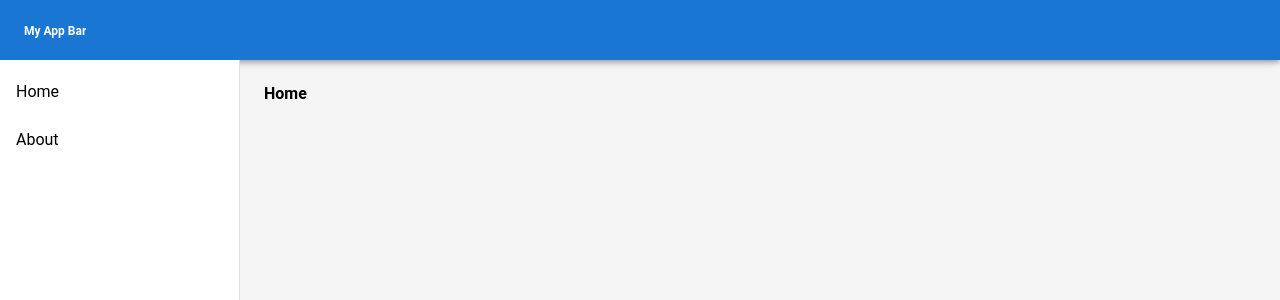
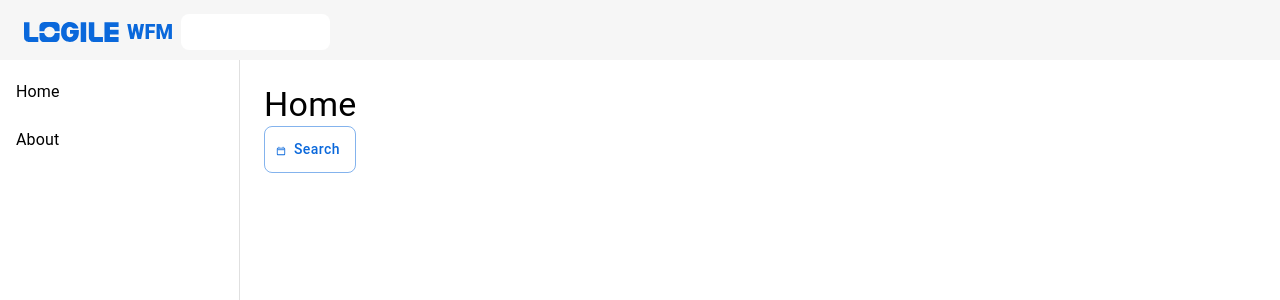
Before and after one commit to devBinay/task-template-poc, a React (Vite) app: page / in a window 1280 px wide. Shown: the top 300 px of the page. Built offline with nearby package versions, Linux system fonts and the light colour scheme.

Commit message:
[IN PROGRESS]: Dynamic Icon component

```diff
--- /dev/null
+++ b/src/assets/icons/index.ts
@@ -0,0 +1,9 @@
+export const general =  {
+    search: `<svg xmlns="http://www.w3.org/2000/svg"  viewBox="0 0 22 22" >
+  <path fill-rule="evenodd" clip-rule="evenodd" d="M18.333 9.16658H3.66634V7.33325H18.333V9.16658Z" />
+  <path fill-rule="evenodd" clip-rule="evenodd" d="M15.583 1.83325C16.0893 1.83325 16.4997 2.24366 16.4997 2.74992V3.66659C16.4997 4.17285 16.0893 4.58325 15.583 4.58325C15.0767 4.58325 14.6663 4.17285 14.6663 3.66659V2.74992C14.6663 2.24366 15.0767 1.83325 15.583 1.83325Z" />
+  <path fill-rule="evenodd" clip-rule="evenodd" d="M7.33301 2.74992C7.33301 2.24366 6.9226 1.83325 6.41634 1.83325C5.91008 1.83325 5.49967 2.24366 5.49967 2.74992V3.66659H4.58301C3.06422 3.66659 1.83301 4.8978 1.83301 6.41658V17.4166C1.83301 18.9354 3.06422 20.1666 4.58301 20.1666H17.4163C18.9351 20.1666 20.1663 18.9354 20.1663 17.4166V6.41658C20.1663 4.8978 18.9351 3.66659 17.4163 3.66659H7.33301V2.74992ZM7.33301 3.66659C7.33301 4.17285 6.9226 4.58325 6.41634 4.58325C5.91008 4.58325 5.49967 4.17285 5.49967 3.66659H7.33301ZM3.66634 6.41658C3.66634 5.91032 4.07675 5.49992 4.58301 5.49992H17.4163C17.9226 5.49992 18.333 5.91032 18.333 6.41658V17.4166C18.333 17.9228 17.9226 18.3333 17.4163 18.3333H4.58301C4.07675 18.3333 3.66634 17.9228 3.66634 17.4166V6.41658Z" />
+  <path d="M7.33301 3.66659H5.49967C5.49967 4.17285 5.91008 4.58325 6.41634 4.58325C6.9226 4.58325 7.33301 4.17285 7.33301 3.66659Z" />
+</svg>`,
+binay:""
+}
--- a/src/components/AppBar.tsx
+++ b/src/components/AppBar.tsx
@@ -3,24 +3,45 @@ import MuiAppBar from '@mui/material/AppBar';
 import Toolbar from '@mui/material/Toolbar';
 import Typography from '@mui/material/Typography';
 import { defaultConstants } from '../core/constants';
-
+import clientLogo from "../assets/Logile Logo.svg"
+import { Box, Stack } from '@mui/material';
+import Searchbar from './ui/Searchbar';
 interface AppBarProps {
   drawerWidth: number;
 }
 
 const topBarHeight = defaultConstants.topBarHeight;
 
-const AppBar: React.FC<AppBarProps> = ({ drawerWidth }) => (
-  <MuiAppBar
+const AppBar: React.FC<AppBarProps> = ({ drawerWidth }) => {
+const handleSearch = (value:string)=>{
+  console.log(value)
+}
+return <MuiAppBar
     position="fixed"
-    sx={{ height: topBarHeight }}
+    elevation={0}
+    sx={{ height: topBarHeight, backgroundColor:(theme)=> theme.palette.background.secondary }}
   >
     <Toolbar>
-      <Typography variant="h6" noWrap>
-        My App Bar
-      </Typography>
+      <Stack direction={"row"} sx={{
+        height:"fit-content",
+        alignItems:"flex-end"
+      }}>
+
+      <img src={clientLogo}/>
+      <Typography variant='h6' sx={(theme)=>({
+        color:theme.palette.primary.main,
+        marginLeft:".5rem",
+        fontWeight:800,
+        lineHeight:1
+      })}>
+        {defaultConstants.appAbbr}
+        </Typography>
+      </Stack>
+      <Stack>
+        <Searchbar placeholder='Search...' onSearch={handleSearch} iconPosition='start'/>
+      </Stack>
     </Toolbar>
   </MuiAppBar>
-);
+};
 
 export default AppBar;
--- /dev/null
+++ b/src/components/ui/Searchbar.tsx
@@ -0,0 +1,69 @@
+import * as React from 'react';
+import { styled, alpha } from '@mui/material/styles';
+
+import InputBase from '@mui/material/InputBase';
+import Icon from '../../core/components/Icon';
+
+const Search = styled('div')(({ theme }) => ({
+    position: 'relative',
+    borderRadius: theme.shape.borderRadius,
+    backgroundColor:theme.palette.background.default,
+    '&:hover': {
+        backgroundColor: alpha(theme.palette.common.white, 0.25),
+    },
+    marginLeft: 0,
+    width: '100%',
+    [theme.breakpoints.up('sm')]: {
+        marginLeft: theme.spacing(1),
+        width: 'auto',
+    },
+}));
+
+const SearchIconWrapper = styled('div')(({ theme }) => ({
+    padding: theme.spacing(0, 2),
+    height: '100%',
+    position: 'absolute',
+    pointerEvents: 'none',
+    display: 'flex',
+    alignItems: 'center',
+    justifyContent: 'center',
+}));
+
+const StyledInputBase = styled(InputBase)(({ theme }) => ({
+    color: 'inherit',
+    width: '100%',
+    '& .MuiInputBase-input': {
+        padding: theme.spacing(1, 1, 1, 0),
+        fontSize:theme.typography.fontSize,
+        // vertical padding + font size from searchIcon
+        paddingLeft: `calc(1em + ${theme.spacing(4)})`,
+        transition: theme.transitions.create('width'),
+        [theme.breakpoints.up('sm')]: {
+            width: '12ch',
+            '&:focus': {
+                width: '20ch',
+            },
+        },
+    },
+}));
+interface props {
+    placeholder: string,
+    iconPosition:"start"|"end",
+    onSearch: (value:string)=> void
+}
+const Searchbar = (props: props) => {
+    const {onSearch,placeholder,iconPosition} = props
+    const handleOnKeyPress = (event)=>{
+
+    }
+    return <Search>
+        <SearchIconWrapper>
+        </SearchIconWrapper>
+        <StyledInputBase
+            onKeyDown={handleOnKeyPress}
+            placeholder={placeholder}
+            inputProps={{ 'aria-label': 'search' }}
+        />
+    </Search>
+}
+export default Searchbar
--- /dev/null
+++ b/src/core/components/Icon.tsx
@@ -0,0 +1,19 @@
+
+import { general } from "../../assets/icons";
+
+interface IconProps {
+    name: keyof typeof general;
+    color?: string
+}
+const fillColor = (svgString:string,color: string,size=10)=>{
+
+    return svgString?.replace('<svg', `<svg fill="${color}" height="${size}" width="${size}"`)
+}
+const Icon = (props:IconProps)=>{
+    let color = props.color || 'currentColor'
+    let svg = general[props.name]
+    let coloredSvg = fillColor(svg,color)
+
+    return <span dangerouslySetInnerHTML={{__html:coloredSvg}}/>
+}
+export default Icon;
--- a/src/core/constants/index.ts
+++ b/src/core/constants/index.ts
@@ -1,4 +1,5 @@
 export const defaultConstants = {
     sidebarWidth: 240,
     topBarHeight: 60,
+    appAbbr: "WFM"
 }
--- a/src/pages/Home.tsx
+++ b/src/pages/Home.tsx
@@ -1,8 +1,19 @@
 import React from 'react';
 import Typography from '@mui/material/Typography';
+import Icon from '../core/components/Icon';
+import { Button } from '@mui/material';
 
 const Home: React.FC = () => (
+  <>
   <Typography variant="h4">Home</Typography>
+  <Button startIcon={<Icon name="search" />} variant='outlined' >
+
+
+          Search
+
+  </Button>
+
+  </>
 );
 
 export default Home;
--- a/src/theme/mui/palette.ts
+++ b/src/theme/mui/palette.ts
@@ -3,14 +3,14 @@
 const lightPalette = {
     mode: 'light' as const,
     primary: {
-      main: '#1976d2',
+      main: '#0A68DB',
     },
     secondary: {
       main: '#9c27b0',
     },
     background: {
-      default: '#f5f5f5',
-      paper: '#ffffff',
+      default: '#ffffff',
+      secondary: '#F6F6F6'
     },
     text: {
       primary: '#000000',
--- a/src/theme/mui/theme.ts
+++ b/src/theme/mui/theme.ts
@@ -7,15 +7,15 @@ import { lightPalette, darkPalette } from './palette';
 export const getTheme = (mode: 'light' | 'dark') =>
   createTheme({
     palette: mode === 'light' ? lightPalette : darkPalette,
-    typography,
+
     shape: {
-      borderRadius: 8,
+      borderRadius: 8
     },
     components: {
       MuiButton: {
         styleOverrides: {
           root: {
-            textTransform: 'none',
+            textTransform: 'none'
           },
         },
       },
--- a/src/theme/mui/typography.ts
+++ b/src/theme/mui/typography.ts
@@ -2,6 +2,7 @@
 
 const typography = {
     fontFamily: `'Roboto', 'Helvetica', 'Arial', sans-serif`,
+    htmlFontSize:"10",
     h1: {
       fontSize: '2.5rem',
       fontWeight: 700,
@@ -26,8 +27,8 @@ const typography = {
         fontSize: '0.75rem',
         fontWeight: 600,
       },
-    body1: {
-      fontSize: '1rem',
+    body: {
+      fontSize: '1.5rem',
     },
   };
 
```
Also changed, not shown: src/assets/Logile Logo.svg (added).
